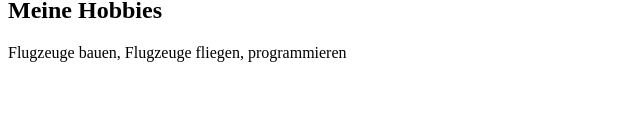
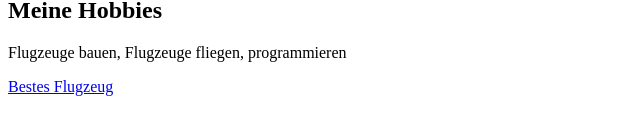
Before and after one commit to FlaushDev/khev-web, a plain HTML site: page index.html in a window 1280 px wide. Shown: the part 661-796 px from the top of the page, without its empty margins (0-640 px from the left). Drawn offline with Linux system fonts and the light colour scheme.

Commit message:
Add link to Airbus A318 in index.html

```diff
--- a/index.html
+++ b/index.html
@@ -12,6 +12,7 @@
     <a href="https://tools-n-trinkets.at">Tuffknuckle Webiste</a>
     <h2>Meine Hobbies</h2>
     <p>Flugzeuge bauen, Flugzeuge fliegen, programmieren</p>
+    <a href="https://en.wikipedia.org/wiki/Airbus_A318">Bestes Flugzeug</a>
 
   </body>
 </html>
```
